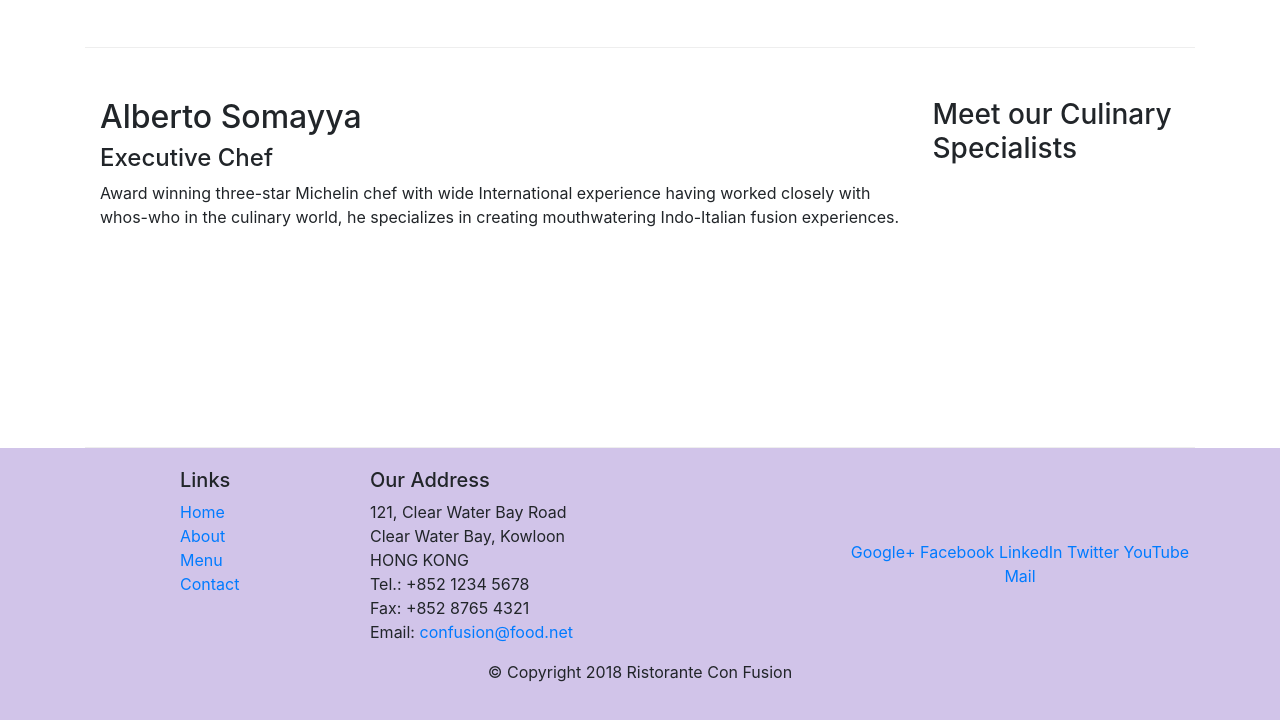
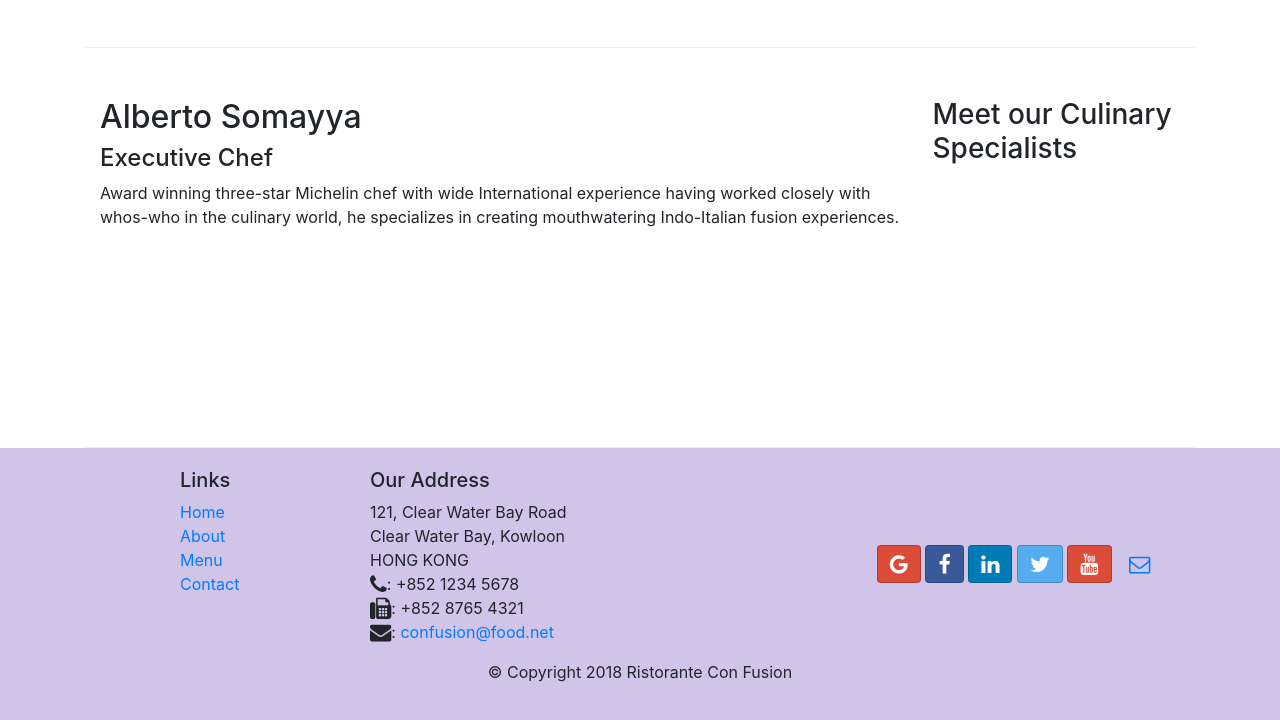
Before and after one commit to DhruvTrehan29/BootStrap-Website-, a website: page index.html in a window 1280 px wide. Shown: the part 1086-1806 px from the top of the page. Drawn offline with nearby package versions, Linux system fonts and the light colour scheme.

Commit message:
ion fonts

```diff
--- a/index.html
+++ b/index.html
@@ -9,6 +9,8 @@
 
      <!-- Bootstrap CSS -->
      <link rel="stylesheet" href="node_modules/bootstrap/dist/css/bootstrap.min.css">
+     <link rel="stylesheet" href="node_modules/font-awesome/css/font-awesome.min.css">
+     <link rel="stylesheet" href="node_modules/bootstrap-social/bootstrap-social.css">
      <link rel="stylesheet" href="style.css">
     <title>Ristorante Con Fusion</title>
 </head>
@@ -22,10 +24,10 @@
         <a class="navbar-brand" href="#">Ristorante con Fusion</a>
         <div class="collapse navbar-collapse" id="Navbar">
             <ul class="navbar-nav mr-auto">
-                <li class="nav-item active"><a class="nav-link" href="#">Home</a></li>
-                <li class="nav-item" style="color:red"><a class="nav-link" href="./aboutus.html">About</a></li>
-                <li class="nav-item"><a class="nav-link" href="#">Menu</a></li>
-                <li class="nav-item"><a class="nav-link" href="#">Contact</a></li>
+                <li class="nav-item active"><a class="nav-link" href="#"><span class="fa fa-home fa-lg"></span> Home</a></li>
+                <li class="nav-item" style="color:red"><a class="nav-link" href="./aboutus.html"><span class="fa fa-info fa-lg"></span> About</a></li>
+                <li class="nav-item"><a class="nav-link" href="#"><span class="fa fa-list fa-lg"></span> Menu</a></li>
+                <li class="nav-item"><a class="nav-link" href="#"><span class="fa fa-address-card fa-lg"></span> Contact</a></li>
             </ul>
         </div>
 
@@ -96,19 +98,19 @@
 		              121, Clear Water Bay Road<br>
 		              Clear Water Bay, Kowloon<br>
 		              HONG KONG<br>
-		              Tel.: +852 1234 5678<br>
-		              Fax: +852 8765 4321<br>
-		              Email: <a href="mailto:confusion@food.net">confusion@food.net</a>
+		             <i class="fa fa-phone fa-lg"></i>: +852 1234 5678<br>
+                     <i class="fa fa-fax fa-lg"></i>: +852 8765 4321<br>
+                     <i class="fa fa-envelope fa-lg"></i>: <a href="mailto:confusion@food.net">confusion@food.net</a>
 		           </address>
                 </div>
                 <div class="col-12 col-sm-4 align-self-center">
                     <div class="text-center">
-                        <a href="http://google.com/+">Google+</a>
-                        <a href="http://www.facebook.com/profile.php?id=">Facebook</a>
-                        <a href="http://www.linkedin.com/in/">LinkedIn</a>
-                        <a href="http://twitter.com/">Twitter</a>
-                        <a href="http://youtube.com/">YouTube</a>
-                        <a href="mailto:">Mail</a>
+                        <a class="btn btn-btn-social-icon btn-google" href="http://google.com/+"><i class="fa fa-google fa-lg"></i></a>
+                        <a class="btn btn-btn-social-icon btn-facebook" href="http://www.facebook.com/profile.php?id="><i class="fa fa-facebook fa-lg"></i></a>
+                        <a class="btn btn-btn-social-icon btn-linkedin" href="http://www.linkedin.com/in/"><i class="fa fa-linkedin fa-lg"></i></a>
+                        <a class="btn btn-btn-social-icon btn-twitter" href="http://twitter.com/"><i class="fa fa-twitter fa-lg"></i></a>
+                        <a class="btn btn-btn-social-icon btn-google" href="http://youtube.com/"><i class="fa fa-youtube fa-lg"></i></a>
+                        <a class="btn btn-btn-social-icon" href="mailto:"><i class="fa fa-envelope-o fa-lg"></i></a>
                     </div>
                 </div>
            </div>
--- a/package.json
+++ b/package.json
@@ -15,6 +15,8 @@
   },
   "dependencies": {
     "bootstrap": "^4.0.0",
+    "bootstrap-social": "^5.1.1",
+    "font-awesome": "^4.7.0",
     "jquery": "^3.3.1",
     "popper.js": "^1.12.9"
   }
```
Also changed, not shown: aboutus.html (+6 -4 lines), 1 other file.
